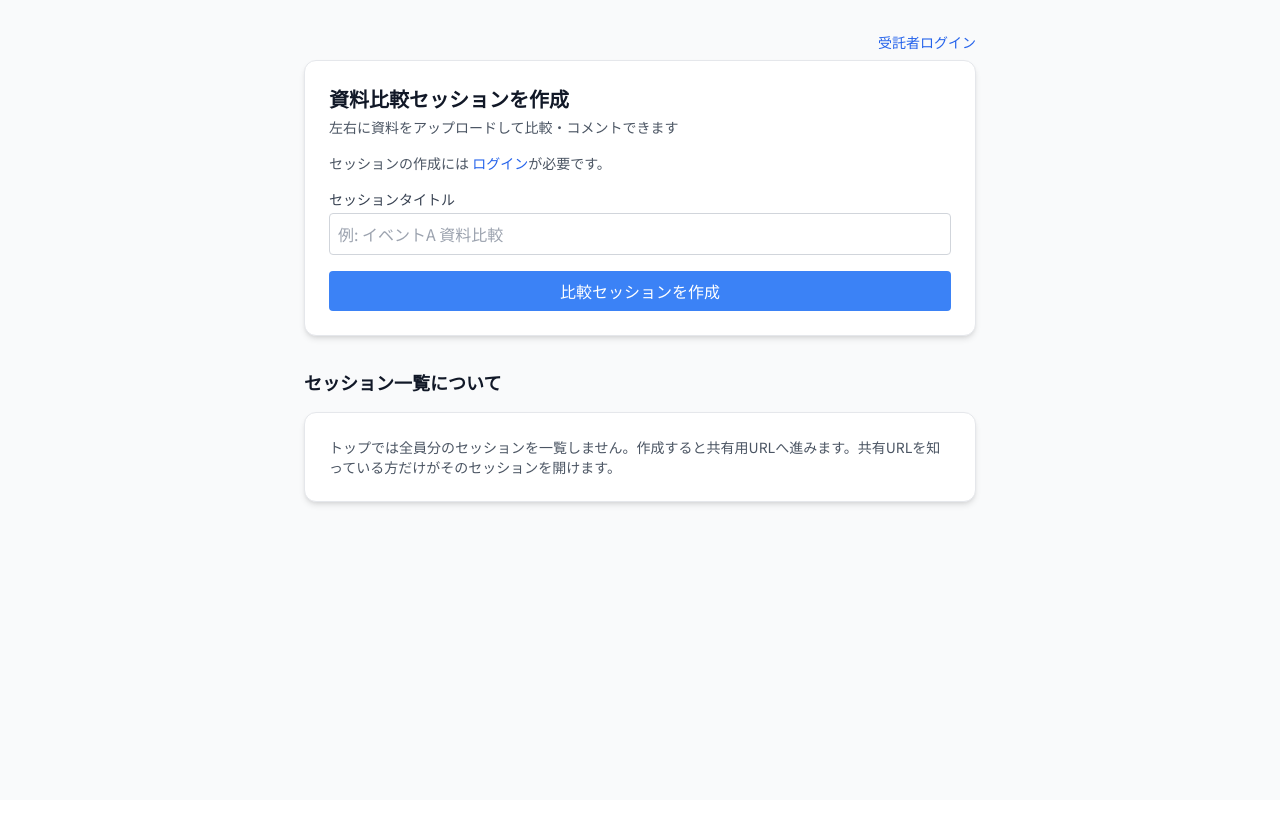
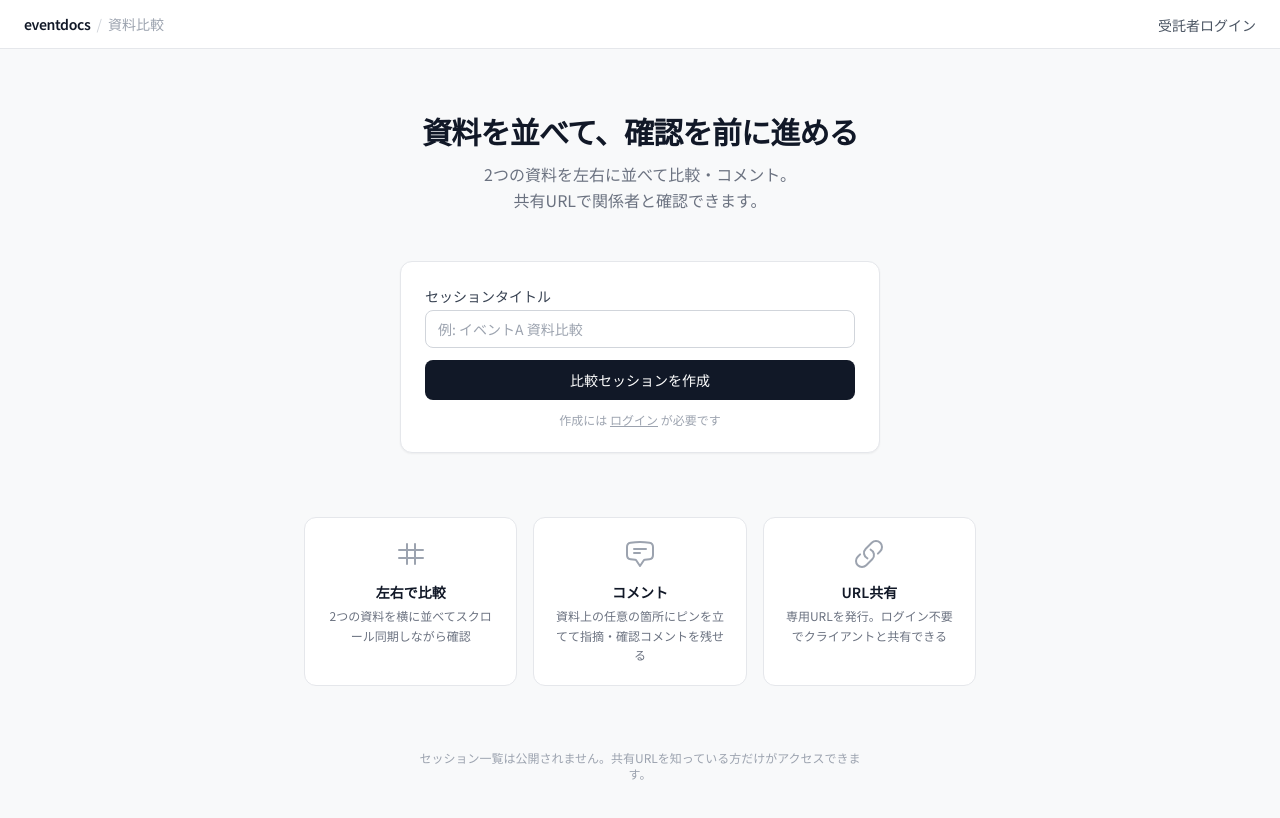
Before and after one commit to kent0421ovesaku-dev/eventdocs, a Next.js app: page / in a window 1280 px wide. Shown: the top 818 px of the page. Built offline with nearby package versions, Linux system fonts and the light colour scheme; no server answers.

Commit message:
feat: トップページUIを全面リデザイン（ヒーロー・特徴カード・ミニマルレイアウト）
Made-with: Cursor

```diff
--- a/src/app/page.tsx
+++ b/src/app/page.tsx
@@ -41,33 +41,45 @@ export default async function HomePage({ searchParams }: HomePageProps) {
   }
 
   return (
-    <main className="min-h-screen flex flex-col items-center p-8 bg-gray-50">
-      <div className="w-full max-w-2xl mx-auto">
-        <div className="flex justify-end mb-2">
+    <div className="min-h-screen flex flex-col bg-[var(--color-background-tertiary,#f8f9fa)]">
+
+      {/* ヘッダー */}
+      <header className="bg-white border-b border-gray-200 px-6 py-3 flex items-center justify-between">
+        <div className="flex items-center gap-1.5">
+          <span className="font-semibold text-gray-900 text-sm tracking-tight">eventdocs</span>
+          <span className="text-gray-300 text-sm">/</span>
+          <span className="text-gray-400 text-sm font-normal">資料比較</span>
+        </div>
+        <nav>
           {user ? (
             <Link href="/dashboard" className="text-sm text-blue-600 hover:underline">
               ダッシュボード
             </Link>
           ) : (
-            <Link href="/login" className="text-sm text-blue-600 hover:underline">
+            <Link href="/login" className="text-sm text-gray-600 hover:text-gray-900">
               受託者ログイン
             </Link>
           )}
-        </div>
-        <div className="bg-white rounded-xl shadow-md border border-gray-200 p-6 mb-8">
-          <h1 className="text-xl font-bold text-gray-900 mb-1">
-            資料比較セッションを作成
+        </nav>
+      </header>
+
+      {/* メインコンテンツ */}
+      <main className="flex-1 flex flex-col items-center px-6 py-16">
+
+        {/* ヒーロー */}
+        <section className="text-center mb-12">
+          <h1 className="text-3xl font-bold text-gray-900 mb-3 tracking-tight">
+            資料を並べて、確認を前に進める
           </h1>
-          <p className="text-gray-600 text-sm mb-4">
-            左右に資料をアップロードして比較・コメントできます
+          <p className="text-gray-500 text-base max-w-md mx-auto leading-relaxed">
+            2つの資料を左右に並べて比較・コメント。<br />
+            共有URLで関係者と確認できます。
           </p>
-          <p className="text-gray-600 text-sm mb-4">
-            セッションの作成には{" "}
-            <Link href="/login" className="text-blue-600 hover:underline">
-              ログイン
-            </Link>
-            が必要です。
-          </p>
+        </section>
+
+        {/* フォームカード */}
+        <section className="w-full max-w-[480px] mb-16">
+          <div className="bg-white rounded-xl border border-gray-200 shadow-sm p-6">
             {sessionError && (
               <p
                 className="text-sm text-red-600 bg-red-50 border border-red-100 rounded px-3 py-2 mb-4"
@@ -76,7 +88,7 @@ export default async function HomePage({ searchParams }: HomePageProps) {
                 セッションを作成できませんでした。しばらくしてから再度お試しください。
               </p>
             )}
-          <form action={submitAction} className="space-y-4">
+            <form action={submitAction} className="space-y-3">
               <div>
                 <label htmlFor="title" className="block text-sm font-medium text-gray-700 mb-1">
                   セッションタイトル
@@ -86,20 +98,69 @@ export default async function HomePage({ searchParams }: HomePageProps) {
                   name="title"
                   type="text"
                   placeholder="例: イベントA 資料比較"
-                className="w-full border border-gray-300 rounded p-2 focus:ring-2 focus:ring-blue-500 focus:border-blue-500 outline-none"
+                  className="w-full border border-gray-300 rounded-lg px-3 py-2 text-sm focus:ring-2 focus:ring-gray-400 focus:border-gray-400 outline-none"
                 />
               </div>
               <button
                 type="submit"
-              className="w-full bg-blue-500 text-white rounded px-4 py-2 hover:bg-blue-600 transition"
+                className="w-full bg-gray-900 text-white rounded-lg px-4 py-2.5 text-sm font-medium hover:bg-gray-800 active:bg-gray-950 transition"
               >
                 比較セッションを作成
               </button>
             </form>
+            <p className="mt-3 text-xs text-gray-400 text-center">
+              作成には{" "}
+              <Link href="/login" className="underline hover:text-gray-600">
+                ログイン
+              </Link>
+              {" "}が必要です
+            </p>
+          </div>
+        </section>
+
+        {/* 特徴セクション */}
+        <section className="w-full max-w-2xl mb-16">
+          <div className="grid grid-cols-1 sm:grid-cols-3 gap-4">
+
+            {/* 左右で比較 */}
+            <div className="bg-white rounded-xl border border-gray-200 p-5 text-center">
+              <div className="flex justify-center mb-3">
+                <svg className="w-8 h-8 text-gray-400" fill="none" stroke="currentColor" strokeWidth="1.5" viewBox="0 0 24 24">
+                  <path strokeLinecap="round" strokeLinejoin="round" d="M9 4.5v15m6-15v15M3 9h18M3 15h18" />
+                </svg>
+              </div>
+              <h3 className="text-sm font-semibold text-gray-900 mb-1">左右で比較</h3>
+              <p className="text-xs text-gray-500 leading-relaxed">2つの資料を横に並べてスクロール同期しながら確認</p>
             </div>
 
-        {legacyPublicSessionList ? (
-          <section>
+            {/* コメント */}
+            <div className="bg-white rounded-xl border border-gray-200 p-5 text-center">
+              <div className="flex justify-center mb-3">
+                <svg className="w-8 h-8 text-gray-400" fill="none" stroke="currentColor" strokeWidth="1.5" viewBox="0 0 24 24">
+                  <path strokeLinecap="round" strokeLinejoin="round" d="M7.5 8.25h9m-9 3H12m-9.75 1.51c0 1.6 1.123 2.994 2.707 3.227 1.129.166 2.27.293 3.423.379.35.026.67.21.865.501L12 21l2.755-4.133a1.14 1.14 0 0 1 .865-.501 48.172 48.172 0 0 0 3.423-.379c1.584-.233 2.707-1.626 2.707-3.228V6.741c0-1.602-1.123-2.995-2.707-3.228A48.394 48.394 0 0 0 12 3c-2.392 0-4.744.175-7.043.513C3.373 3.746 2.25 5.14 2.25 6.741v6.018Z" />
+                </svg>
+              </div>
+              <h3 className="text-sm font-semibold text-gray-900 mb-1">コメント</h3>
+              <p className="text-xs text-gray-500 leading-relaxed">資料上の任意の箇所にピンを立てて指摘・確認コメントを残せる</p>
+            </div>
+
+            {/* URL共有 */}
+            <div className="bg-white rounded-xl border border-gray-200 p-5 text-center">
+              <div className="flex justify-center mb-3">
+                <svg className="w-8 h-8 text-gray-400" fill="none" stroke="currentColor" strokeWidth="1.5" viewBox="0 0 24 24">
+                  <path strokeLinecap="round" strokeLinejoin="round" d="M13.19 8.688a4.5 4.5 0 0 1 1.242 7.244l-4.5 4.5a4.5 4.5 0 0 1-6.364-6.364l1.757-1.757m13.35-.622 1.757-1.757a4.5 4.5 0 0 0-6.364-6.364l-4.5 4.5a4.5 4.5 0 0 0 1.242 7.244" />
+                </svg>
+              </div>
+              <h3 className="text-sm font-semibold text-gray-900 mb-1">URL共有</h3>
+              <p className="text-xs text-gray-500 leading-relaxed">専用URLを発行。ログイン不要でクライアントと共有できる</p>
+            </div>
+
+          </div>
+        </section>
+
+        {/* Legacy セッション一覧（デモ用） */}
+        {legacyPublicSessionList && (
+          <section className="w-full max-w-2xl">
             <div
               className="mb-4 rounded-lg border border-amber-200 bg-amber-50 px-4 py-3 text-sm text-amber-950"
               role="status"
@@ -108,20 +169,17 @@ export default async function HomePage({ searchParams }: HomePageProps) {
               <code className="rounded bg-amber-100/80 px-1">SHOW_LEGACY_HOME_SESSION_LIST</code>{" "}
               を無効のままにしてください。
             </div>
-            <h2 className="font-bold text-lg mt-8 mb-4 text-gray-900">過去のセッション</h2>
+            <h2 className="font-bold text-lg mb-4 text-gray-900">過去のセッション</h2>
             <SessionList sessions={sessions} />
           </section>
-        ) : (
-          <section className="mt-8">
-            <h2 className="font-bold text-lg mb-4 text-gray-900">セッション一覧について</h2>
-            <div className="bg-white rounded-xl shadow-md border border-gray-200 p-6 text-sm text-gray-600 space-y-3">
-              <p>
-                トップでは全員分のセッションを一覧しません。作成すると共有用URLへ進みます。共有URLを知っている方だけがそのセッションを開けます。
+        )}
+
+        {/* フッターノート */}
+        <p className="text-xs text-gray-400 text-center max-w-md">
+          セッション一覧は公開されません。共有URLを知っている方だけがアクセスできます。
         </p>
+
+      </main>
     </div>
-          </section>
-        )}
-      </div>
-    </main>
   );
 }
```
Lines whose indentation alone changed are shown as unchanged.
